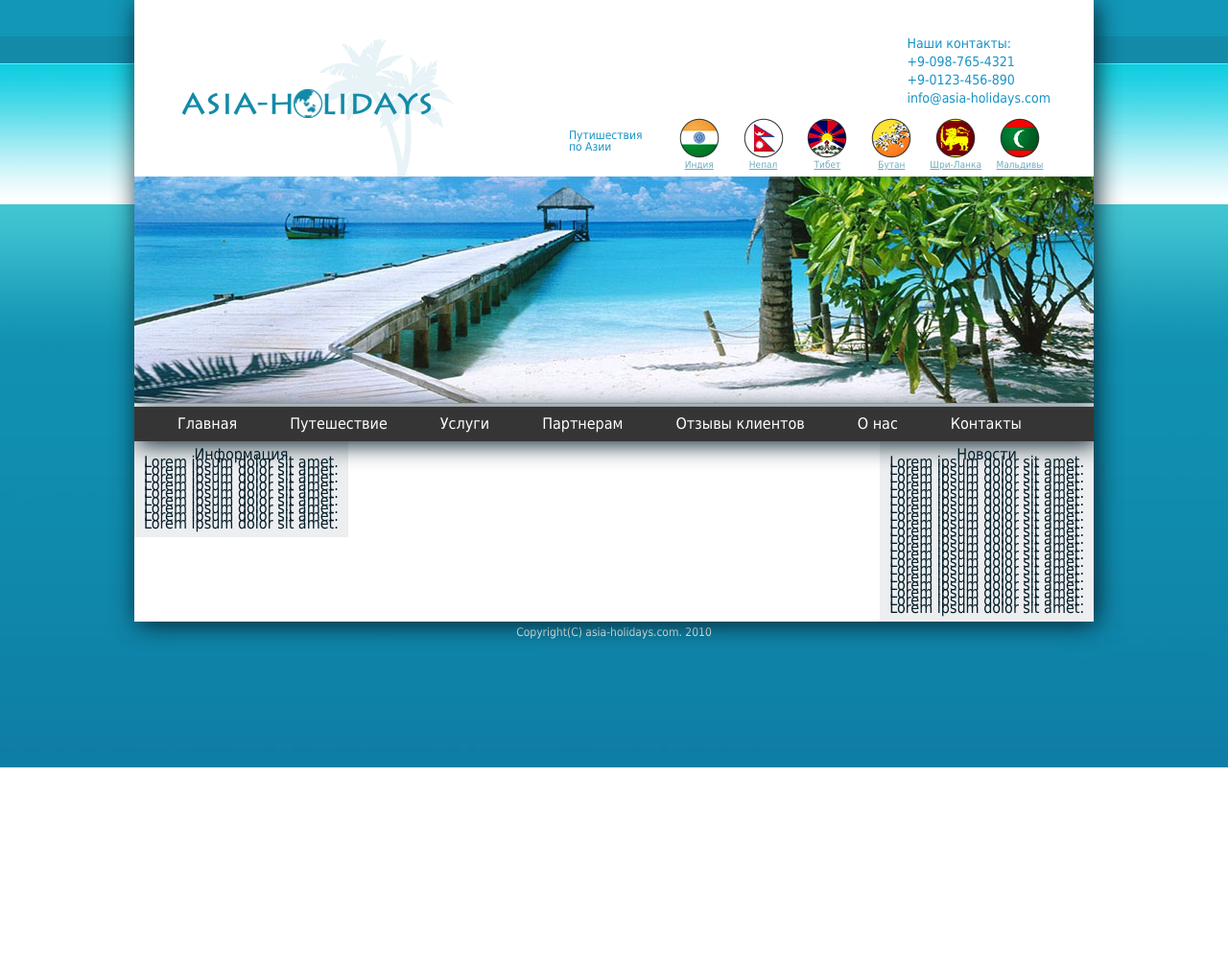
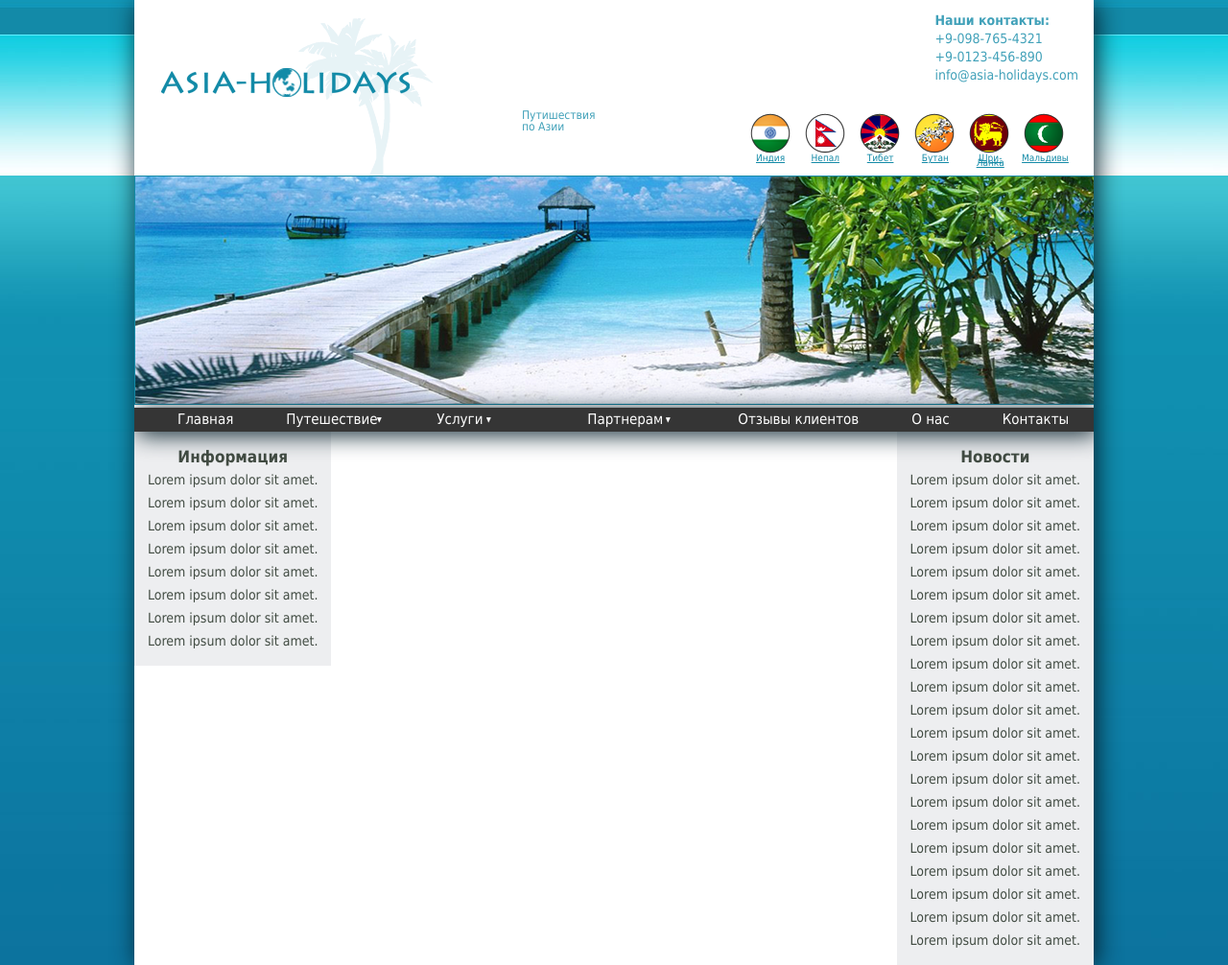
Before and after one commit to Xander1990/Oleksandr-Pavlukhin.github.io, a plain HTML site: page HW4/index.html in a window 1280 px wide. Shown: the top 1006 px of the page at 96% size. Before the commit the page ends 800 px from the top, so only its background shows below. Drawn offline with Linux system fonts and the light colour scheme.

Commit message:
debug hw4

```diff
--- a/HW4/css/style.css
+++ b/HW4/css/style.css
@@ -2,6 +2,7 @@ body {
 	width: 100%;
 	height: 100%;
 	background: url(../img/background.jpg);
+	background-position: 0 -30px;
 	font-family: Tahoma;
 }
 
@@ -14,14 +15,18 @@ body {
 	box-shadow: 0.2em 0.2em 25px #031d28;
 }
 
-.contakt {
+.contact {
 	background-color: white;
 	float: right;
 	font-size: 14px;
-	color: #1793c6;
-	margin: 36px 45px 0px 0px;
+	color: #41a1b9;
+	margin: 12px 16px 0px 0px;
 	line-height: 19px;
 	box-shadow: none;
+}
+
+#our_contacts {
+	font-weight: bold;
 }
 
 .logo {
@@ -31,47 +36,71 @@ body {
 
 .logo_photo {
 	position: relative;
-	margin-top: 36px;
-	margin-left: 45px;
+	margin-top: 14px;
+	margin-left: 23px;
 	padding: 0;
 }
 
 .logo_text{
-	margin-left: 120px;
+	margin-left: 93px;
 	position: absolute;
 	font-size: 12px;
-	color: #1793c6;
-	top: 130px;
+	color: #41a1b9;
+	top: 109px;
 }
 
-.countries {
-	margin: 11px 45px 6px 0px;
-	padding: 0;
+/* COUNTRY_FLAG */
+
+.countrys {
+	margin: 10px 24px 0 0;
+	padding-top: 20px;
+	background-color: white;
 	float: right;
 	clear: both;
-}
-
-.countries >ul {
-	background-color: white;
-	font-size: 10px;
-	display: inline-block;
-	float: right;
 	box-shadow: none;
 }
 
-a {
-	color: #6eacc0;
+li.country {
+	display: inline-block;
+	width: 53px;
+	height: 50px;
+	font-size: 10px;
 }
 
-.img {
-	display: inline-block;
-	clear: both;
-	width: 64px;
+a.country {
+	color: #138aa7;
 	text-align: center;
+	width: 53px;
+	position: absolute;
+	padding-top: 44px;
+	background: url(../img/flag.png) 5px 0 no-repeat;
 }
 
+a.country-nep {
+	background: url(../img/flag.png) -53px 0 no-repeat;
+}
+
+a.country-tib {
+	background: url(../img/flag.png) -109px 0 no-repeat;
+}
+
+a.country-but {
+	background: url(../img/flag.png) -164px 0 no-repeat;
+}
+
+a.country-shri {
+	background: url(../img/flag.png) -221px 0 no-repeat;
+}
+
+a.country-mald {
+	background: url(../img/flag.png) -278px 0 no-repeat;
+}
+
+/* COUNTRY_FLAG END */
+
 .img_photo {
-	border-bottom: 1px solid #cacbcb;
+	margin-top: 15px;
+	border: 1px solid #138aa7;
 }
 
 ul {
@@ -81,6 +110,8 @@ ul {
 	list-style: none;
 	box-shadow: 0.2em 0.2em 25px #031d28;
 	position: relative;
+	line-height: 5px;
+	font-size: 15px;
 }
 
 ul:after {
@@ -90,6 +121,20 @@ ul:after {
 	float: none;
 }
 
+.arrow1 {
+	background: url(../img/arrow.png) 105px 10px no-repeat;
+	width: 102px;
+}
+
+.arrow2 {
+	background: url(../img/arrow.png) 62px 10px no-repeat;
+	width: 102px;
+}
+
+.arrow3 {
+	background: url(../img/arrow.png) 92px 10px no-repeat;
+	width: 102px;
+}
 ul.menu > li {
 	margin-left: 35px;
 	float: left;
@@ -121,24 +166,30 @@ ul.menu > li:hover > ul.submenu {
 	display: block;
 }
 
+h3 {
+	font-weight: bold;
+	color: #424c43;
+	font-size: 17px;
+}
+
 .info {
 	float: left;
 	background-color: #edeef0;
 	text-align: center;
-	color: #031d28;
-	margin: 0px;
-	padding: 10px;
-	line-height: 8px;
+	color: #424c43;
+	line-height: 24px;
+	font-size: 14px;
+	padding: 14px;
 }
 
 .news {
 	float: right;
 	background-color: #edeef0;
 	text-align: center;
-	color: #031d28;
-	margin: 0px;
-	padding: 10px;
-	line-height: 8px;
+	color: #424c43;
+	line-height: 24px;
+	font-size: 14px;
+	padding: 14px;
 }
 
 footer {
--- a/HW4/index.html
+++ b/HW4/index.html
@@ -8,8 +8,8 @@
 	</head>
 	<body>
 		<div class="content">
-			<ul class="contakt">
-				<li>Наши контакты:</li>
+			<ul class="contact">
+				<li id="our_contacts">Наши контакты:</li>
 				<li>+9-098-765-4321</li>
 				<li>+9-0123-456-890</li>
 				<li>info@asia-holidays.com</li>
@@ -18,21 +18,21 @@
 				<img class="logo_photo" src="img/logo.png" alt="">
 				<span class="logo_text">Путишествия по Азии</span>
 			</div>
-			<div class="countries">
-				<ul>
-					<li class="img"><a href="#"><img src="img/1.png" alt="">Индия</a></li>
-					<li class="img"><a href="#"><img src="img/2.png" alt="">Непал</a></li>
-					<li class="img"><a href="#"><img src="img/3.png" alt="">Тибет</a></li>
-					<li class="img"><a href="#"><img src="img/4.png" alt="">Бутан</a></li>
-					<li class="img"><a href="#"><img src="img/5.png" alt="">Шри-Ланка</a></li>
-					<li class="img"><a href="#"><img src="img/6.png" alt="">Мальдивы</a></li>
+			<div class="country1">
+				<ul class="countrys">
+					<li class="country"><a class="country ind" href="#">Индия</a></li>
+					<li class="country"><a class="country country-nep" href="#">Непал</a></li>
+					<li class="country"><a class="country country-tib" href="#">Тибет</a></li>
+					<li class="country"><a class="country country-but" href="#">Бутан</a></li>
+					<li class="country"><a class="country country-shri" href="#">Шри-Ланка</a></li>
+					<li class="country"><a class="country country-mald" href="#">Мальдивы</a></li>
 				</ul>
 			</div>
-			<img class="img_photo" src="img/photo.jpg" alt="">
+			<img class="img_photo" src="img/bg3.png" alt="">
 			<div class="main_menu">
 				<ul class="menu">
 					<li> <a href="#">Главная</a></li>
-					<li><a href="">Путешествие</a>
+					<li><a class="arrow1" href="#">Путешествие</a>
 						<ul class="submenu">
 							<li><a href="#">Путешествие1</a></li>
 							<li><a href="#">Путешествие2</a></li>
@@ -41,7 +41,7 @@
 							<li><a href="#">Путешествие5</a></li>
 						</ul>
 					</li>
-					<li><a href="">Услуги</a>
+					<li><a class="arrow2" href="#">Услуги</a>
 						<ul class="submenu">
 							<li><a href="#">Услуга1</a></li>
 							<li><a href="#">Услуга2</a></li>
@@ -50,7 +50,7 @@
 							<li><a href="#">Услуга5</a></li>
 						</ul>
 					</li>
-					<li><a href="">Партнерам</a>
+					<li><a class="arrow3" href="#">Партнерам</a>
 						<ul class="submenu">
 							<li><a href="#">Пвртнерам1</a></li>
 							<li><a href="#">Пвртнерам2</a></li>
@@ -75,11 +75,10 @@
 				<p>Lorem ipsum dolor sit amet.</p>
 				<p>Lorem ipsum dolor sit amet.</p>
 				<p>Lorem ipsum dolor sit amet.</p>
-				<p>Lorem ipsum dolor sit amet.</p>
-
 			</div>
 			<div class="news">
 				<h3>Новости</h3>
+				<p>Lorem ipsum dolor sit amet.</p>
 				<p>Lorem ipsum dolor sit amet.</p>
 				<p>Lorem ipsum dolor sit amet.</p>
 				<p>Lorem ipsum dolor sit amet.</p>
```
Also changed, not shown: HW4/img/test.html (added, +51 -0 lines), HW4/img/arrow.png (added), HW4/img/bg3.png (added), HW4/img/flag.png (added).
